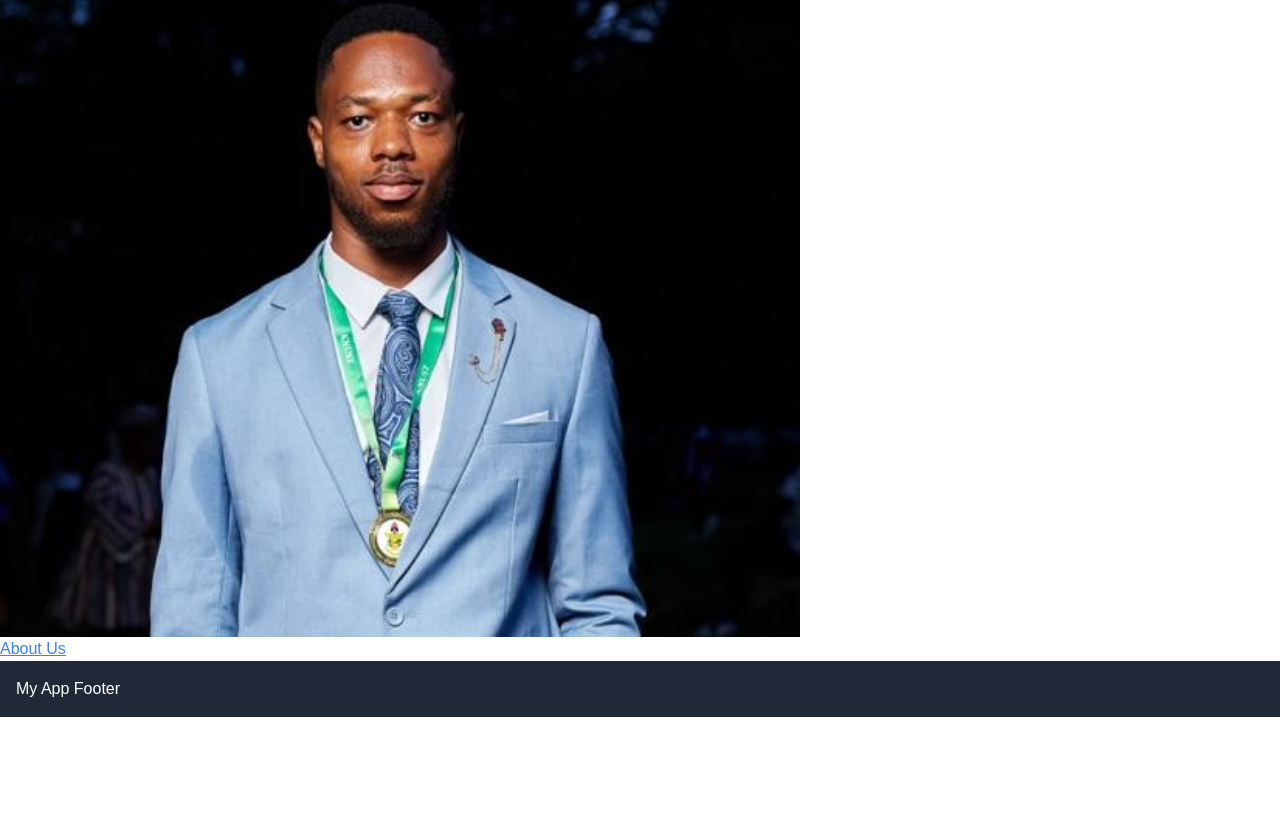
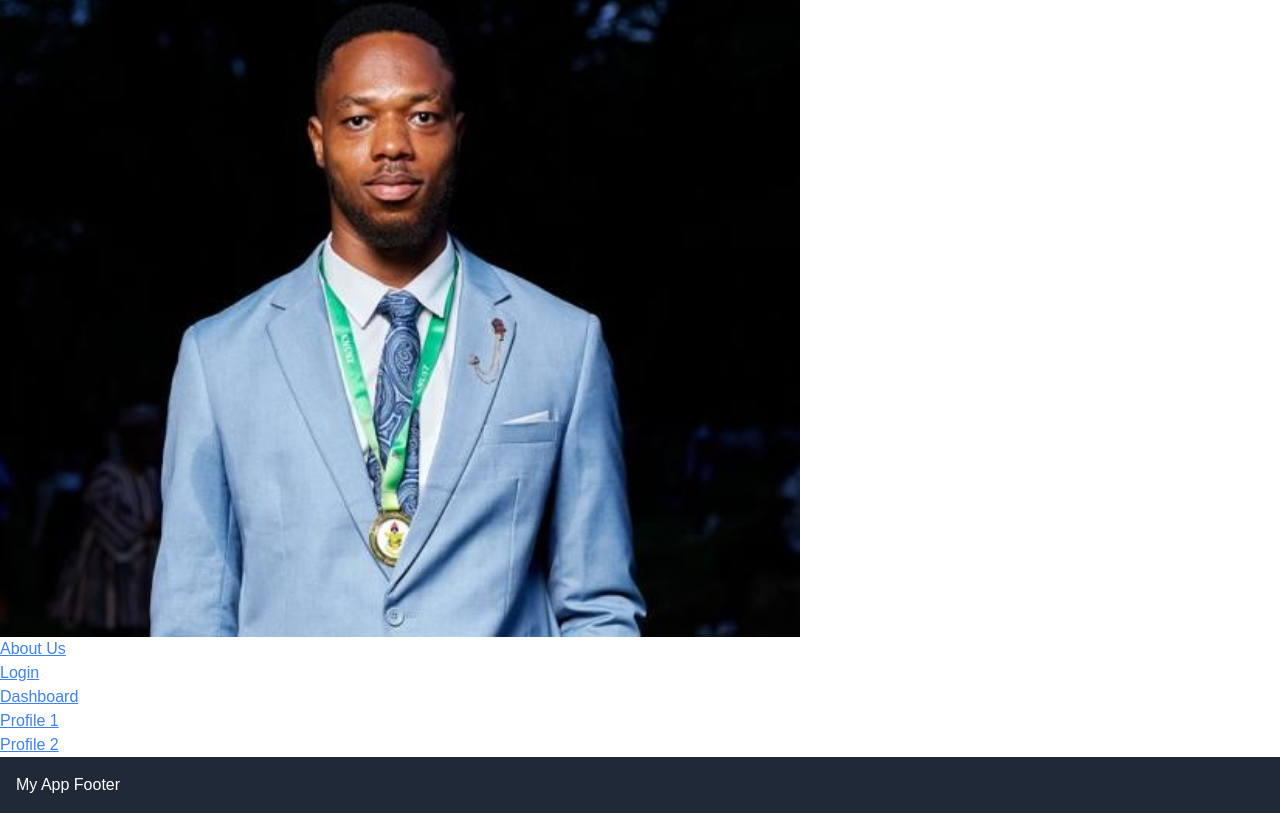
Before and after one commit to ArinzeGit/My-First-Next-App, a Next.js app: page / in a window 1280 px wide. Shown: the part 305-1118 px from the top of the page. Before the commit the page ends 1022 px from the top, so only its background shows below. Built offline with nearby package versions, Linux system fonts and the light colour scheme.

Commit message:
add middleware, login page, profile pages and dashboard

```diff
--- /dev/null
+++ b/src/app/dashboard/page.tsx
@@ -0,0 +1,8 @@
+export default function Dashboard() {
+  return (
+    <div>
+      <h1>Dashboard</h1>
+      <p>This is the Dashboard page of our Next.js app using TypeScript.</p>
+    </div>
+  );
+}
--- /dev/null
+++ b/src/app/login/page.tsx
@@ -0,0 +1,8 @@
+export default function Login() {
+  return (
+    <div>
+      <h1>Login Page</h1>
+      <p>This is the Login page of our Next.js app using TypeScript.</p>
+    </div>
+  );
+}
--- a/src/app/page.tsx
+++ b/src/app/page.tsx
@@ -16,9 +16,23 @@ export default function Home() {
         width={800}
         height={800}
       />
-      <Link href="/about" className="text-blue-500 underline">
-        About Us
-      </Link>
+      <div className="flex flex-col items-start">
+        <Link href="/about" className="text-blue-500 underline">
+          About Us
+        </Link>
+        <Link href="/login" className="text-blue-500 underline">
+          Login
+        </Link>
+        <Link href="/dashboard" className="text-blue-500 underline">
+          Dashboard
+        </Link>
+        <Link href="/profiles/1" className="text-blue-500 underline">
+          Profile 1
+        </Link>
+        <Link href="/profiles/2" className="text-blue-500 underline">
+          Profile 2
+        </Link>
+      </div>
     </div>
   );
 }
--- /dev/null
+++ b/src/app/profiles/[id]/page.tsx
@@ -0,0 +1,12 @@
+"use client";
+import { useParams } from "next/navigation";
+
+export default function ProfilePage() {
+  const { id } = useParams(); // dynamically captures the id from the route
+
+  return (
+    <div>
+      <h1>Profile: {id}</h1>
+    </div>
+  );
+}
```
Also changed, not shown: src/middleware.ts (added, +17 -0 lines).
